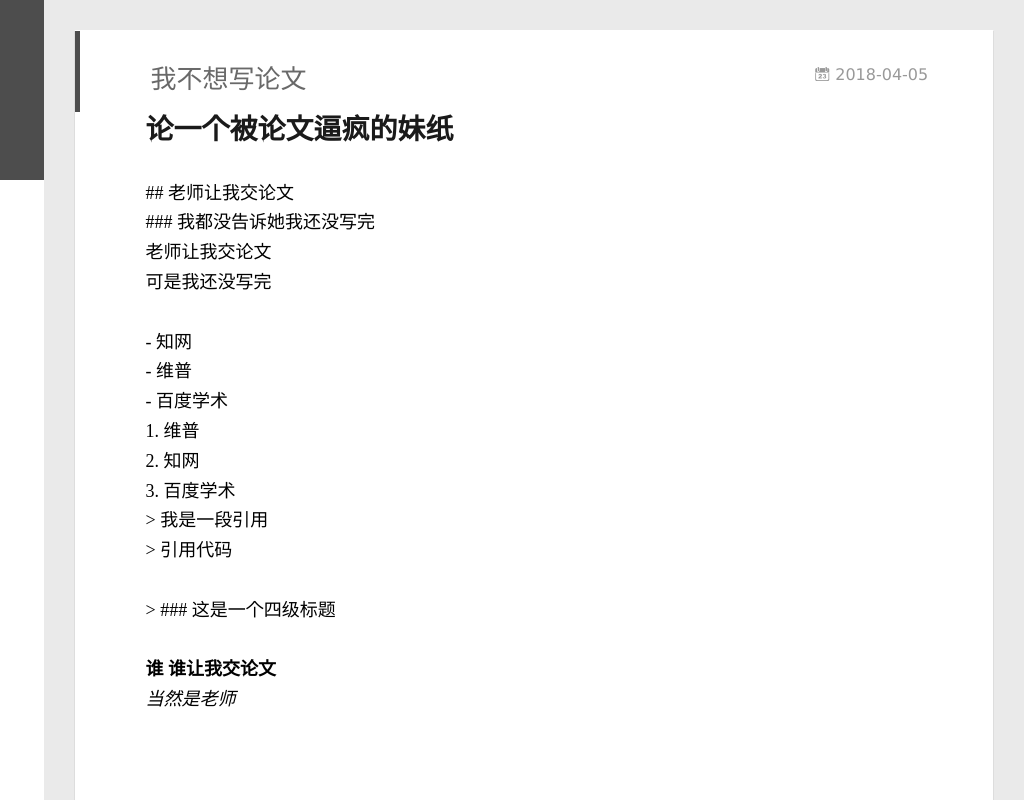
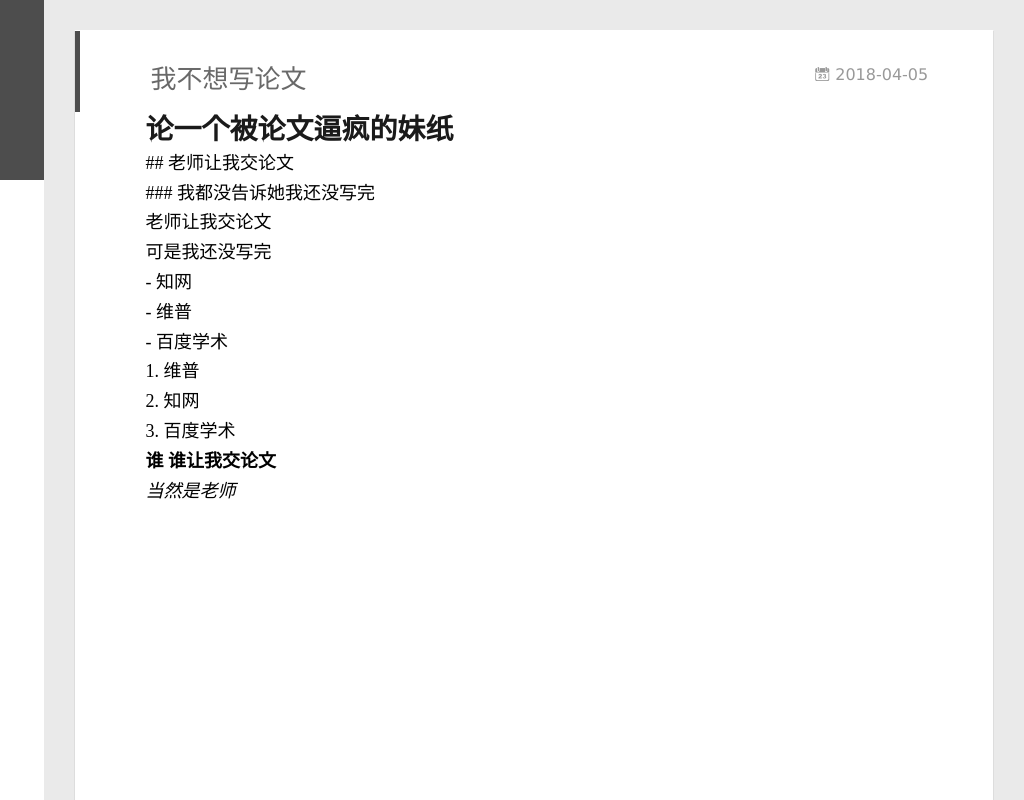
Before and after one commit to gengsuishang/gengsuishang.github.io, a plain HTML site: page index.html in a window 1280 px wide. Shown: the full height of the page, 256-1280 px from the left. Drawn offline with Linux system fonts and the light colour scheme.

Commit message:
Site updated: 2018-04-05 19:51:09

```diff
--- a/index.html
+++ b/index.html
@@ -188,7 +188,7 @@
 
     <div class="article-entry" itemprop="articleBody">
 
-        <h1 id="论一个被论文逼疯的妹纸"><a href="#论一个被论文逼疯的妹纸" class="headerlink" title="论一个被论文逼疯的妹纸"></a>论一个被论文逼疯的妹纸</h1><font face="微软雅黑" color="black" size="4"><br><br>## 老师让我交论文<br>### 我都没告诉她我还没写完<br>老师让我交论文<br>可是我还没写完<br><br>- 知网<br>- 维普<br>- 百度学术<br>1. 维普<br>2. 知网<br>3. 百度学术<br>&gt; 我是一段引用<br>&gt;      引用代码<br><br>&gt; ### 这是一个四级标题<br><br><strong>谁  谁让我交论文</strong><br><em>当然是老师</em><br><br><table><br>  <tr><br>    <th width="30%," bgcolor="yellow">oo</th><br>    <th width="40%," bgcolor="yellow">enen</th><br>    <th width="30%," bgcolor="yellow">啦啦啦</th><br>  </tr><br>  <tr><br>    <td>论文写完了么</td><br>    <td>论文写完了么</td><br>    <td>论文写完了么</td><br>  </tr><br>  <tr><br>    <td bgcolor="#00FF00">不要慌问题不大 </td><br>    <td>不要慌 问题不大</td><br>    <td>你猜</td><br>  </tr><br></table><br><br>这是图片<br>! <a href="https://github.com/gengsuishang/gengsuishang.github.io/raw/master/img/ssr.jpg" target="_blank" rel="noopener">image</a><br>这是我最后一次写图片：<br><img src="http://https://github.com/gengsuishang/gengsuishang.github.io/raw/master/img/ssr.jpg" alt=""><br><br>我是脚注[^1]<br><br><p align="left">我是居左的文本</p><br><p align="center">我是居中的文本</p><br><p align="right">我是居右的文本</p><br><u>我只是个下划线</u><br></font>
+        <h1 id="论一个被论文逼疯的妹纸"><a href="#论一个被论文逼疯的妹纸" class="headerlink" title="论一个被论文逼疯的妹纸"></a>论一个被论文逼疯的妹纸</h1><font face="微软雅黑" color="black" size="4"><br>## 老师让我交论文<br>### 我都没告诉她我还没写完<br>老师让我交论文<br>可是我还没写完<br>- 知网<br>- 维普<br>- 百度学术<br>1. 维普<br>2. 知网<br>3. 百度学术<br><strong>谁  谁让我交论文</strong><br><em>当然是老师</em><br><table><br>  <tr><br>    <th width="30%," bgcolor="yellow">oo</th><br>    <th width="40%," bgcolor="yellow">enen</th><br>    <th width="30%," bgcolor="yellow">啦啦啦</th><br> </tr><br> <tr><br>    <td>论文写完了么</td><br>    <td>论文写完了么</td><br>    <td>论文写完了么</td></tr><br>  <tr><br>    <td bgcolor="#00FF00">不要慌问题不大 </td><br>    <td>不要慌 问题不大</td><br>    <td>你猜</td><br>  </tr><br></table><br>这是图片<br>! <a href="https://github.com/gengsuishang/gengsuishang.github.io/raw/master/img/ssr.jpg" target="_blank" rel="noopener">image</a><br></font>
 
 
 
```
Also changed, not shown: 2018/04/05/我不想写论文/index.html (+5 -7 lines).
